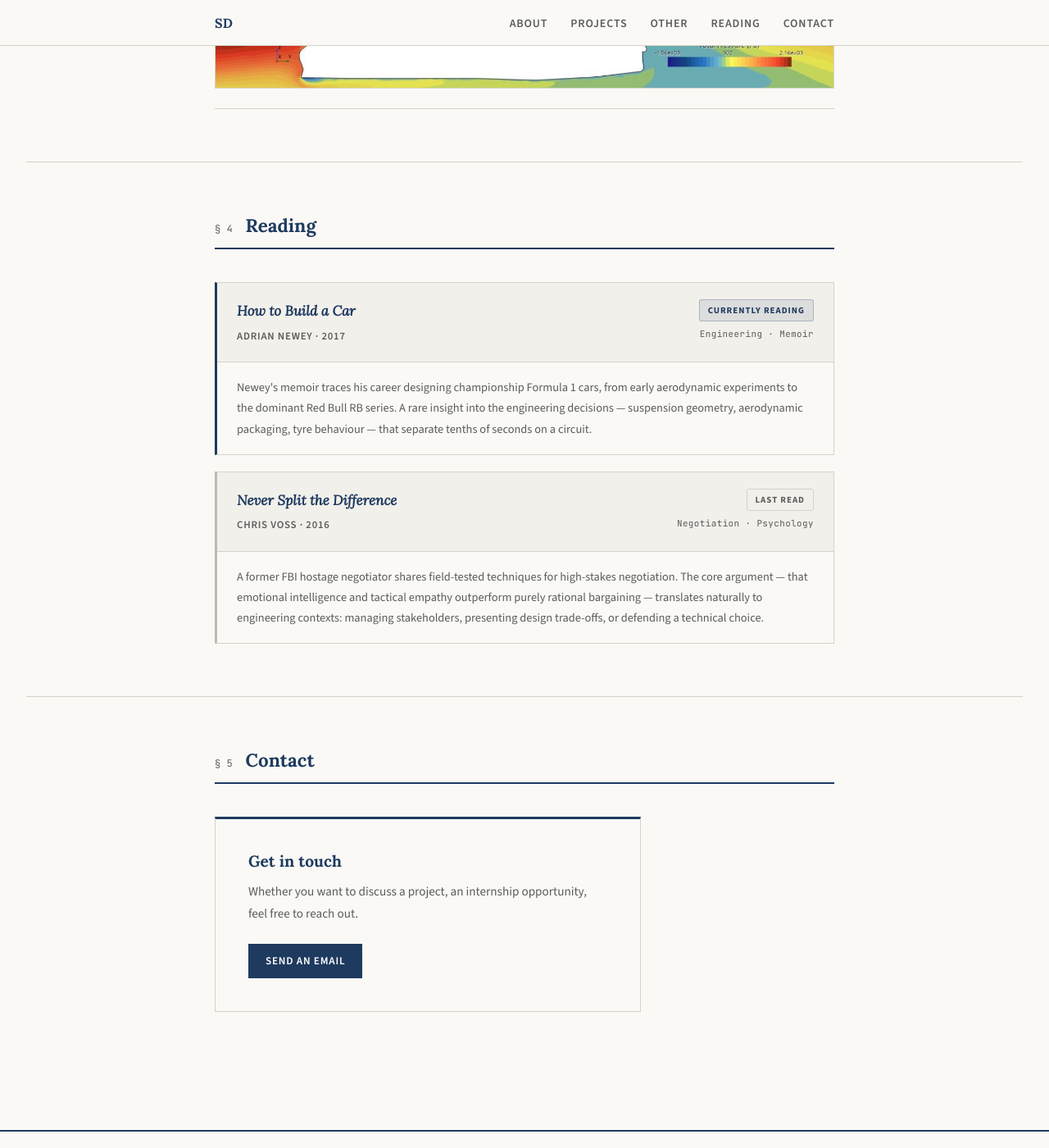
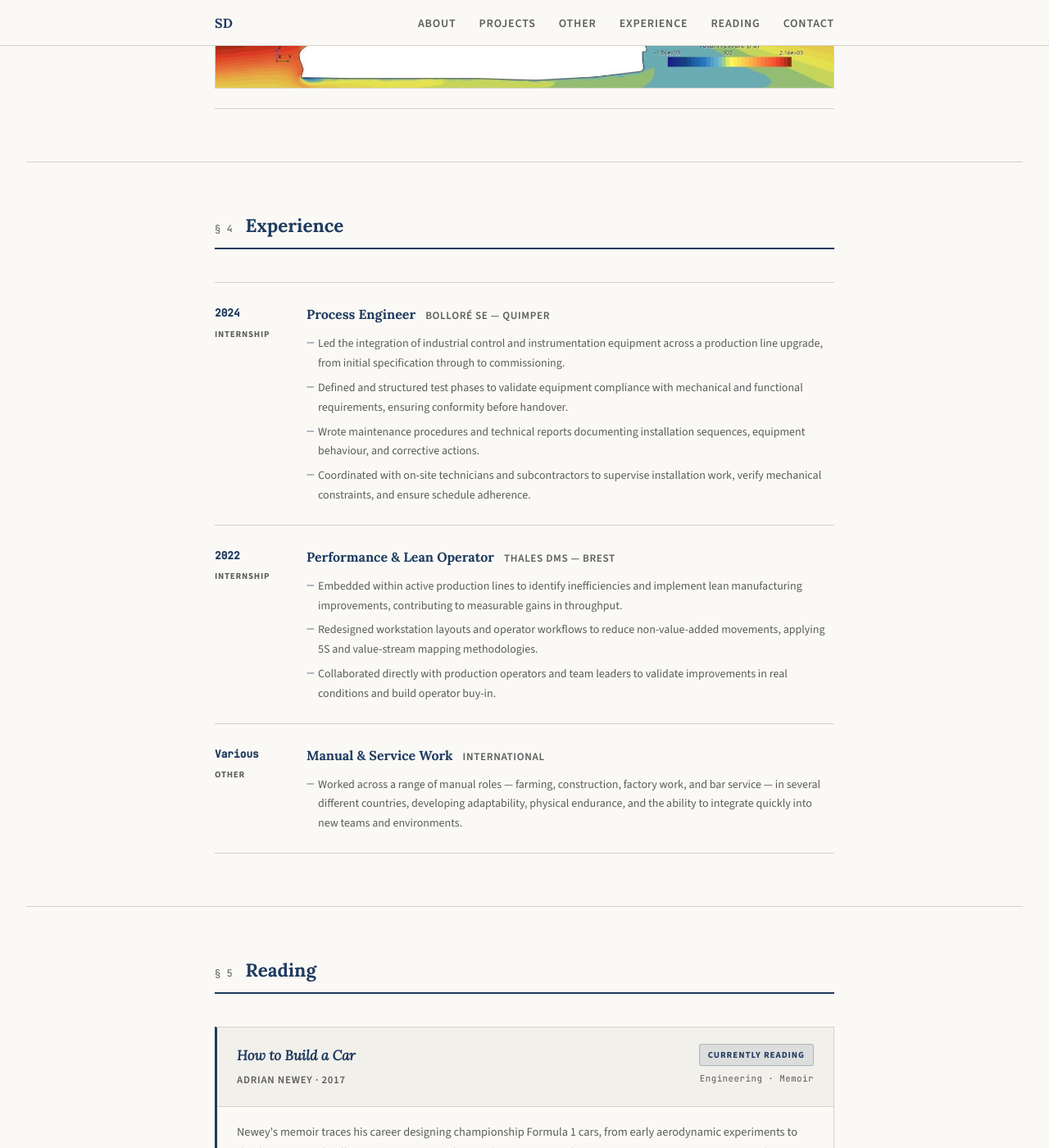
Before and after one commit to SamuelDADEN/Portofolio-Samuel-Daden, a Jekyll site: the page built from index.html, in a window 1280 px wide and 1400 px high, scrolled down 4698 px. Shown: the whole window at 82% size. Built offline with Jekyll 4.4.1, drawn with Linux system fonts in a browser that asks for light colours.

Commit message:
feat: add Experience section (§ 4)
Three entries with year + type label on the left, role + company
header and bullet points on the right:
- Process Engineer — Bolloré SE, Quimper (2024)
- Performance & Lean Operator — Thales DMS, Brest (2022)
- Manual & Service Work — International (various)
Nav updated, Contact renumbered § 6.

https://claude.ai/code/session_012aPQPhdN9sN9dcAX4rw1B2

```diff
--- a/_includes/nav.html
+++ b/_includes/nav.html
@@ -5,6 +5,7 @@
       <li><a href="{{ '/#about' | relative_url }}">About</a></li>
       <li><a href="{{ '/#projects' | relative_url }}">Projects</a></li>
       <li><a href="{{ '/#other-projects' | relative_url }}">Other</a></li>
+      <li><a href="{{ '/#experience' | relative_url }}">Experience</a></li>
       <li><a href="{{ '/#reading' | relative_url }}">Reading</a></li>
       <li><a href="{{ '/#contact' | relative_url }}">Contact</a></li>
     </ul>
--- a/_sass/_home.scss
+++ b/_sass/_home.scss
@@ -206,6 +206,105 @@
     }
 
     &:last-child { border-bottom: none; }
+  }
+}
+
+// ── Experience ───────────────────────────────────────
+.experience-list {
+  display: flex;
+  flex-direction: column;
+}
+
+.exp-entry {
+  display: grid;
+  grid-template-columns: 88px 1fr;
+  gap: 0 24px;
+  padding: 24px 0;
+  border-bottom: 1px solid $color-border;
+
+  &:first-child { border-top: 1px solid $color-border; }
+
+  @media (max-width: 600px) {
+    grid-template-columns: 1fr;
+    gap: 8px 0;
+  }
+}
+
+.exp-left {
+  display: flex;
+  flex-direction: column;
+  gap: 4px;
+  padding-top: 2px;
+}
+
+.exp-date {
+  font-family: $font-mono;
+  font-size: 0.8rem;
+  color: $color-navy;
+  font-weight: 600;
+}
+
+.exp-type {
+  font-family: $font-sans;
+  font-size: 0.68rem;
+  font-weight: 700;
+  text-transform: uppercase;
+  letter-spacing: 0.07em;
+  color: $color-muted;
+}
+
+.exp-body {
+  display: flex;
+  flex-direction: column;
+  gap: 10px;
+}
+
+.exp-header {
+  display: flex;
+  align-items: baseline;
+  gap: 12px;
+  flex-wrap: wrap;
+}
+
+.exp-role {
+  font-family: $font-serif;
+  font-size: 1rem;
+  font-weight: 700;
+  color: $color-navy;
+}
+
+.exp-company {
+  font-family: $font-sans;
+  font-size: 0.82rem;
+  font-weight: 600;
+  color: $color-muted;
+  text-transform: uppercase;
+  letter-spacing: 0.05em;
+}
+
+.exp-bullets {
+  list-style: none;
+  padding: 0;
+  margin: 0;
+  display: flex;
+  flex-direction: column;
+  gap: 6px;
+
+  li {
+    font-family: $font-sans;
+    font-size: 0.875rem;
+    color: $color-muted;
+    line-height: 1.7;
+    padding-left: 14px;
+    position: relative;
+
+    &::before {
+      content: '—';
+      position: absolute;
+      left: 0;
+      color: $color-navy;
+      font-size: 0.75rem;
+    }
   }
 }
 
--- a/index.html
+++ b/index.html
@@ -191,10 +191,77 @@ title: Home
 
 <hr class="divider">
 
+<!-- ── Experience ────────────────────────────────────── -->
+<section class="section" id="experience">
+  <div class="section-heading">
+    <span class="section-num">§ 4</span>
+    <h2>Experience</h2>
+  </div>
+
+  <div class="experience-list">
+
+    <div class="exp-entry">
+      <div class="exp-left">
+        <span class="exp-date">2024</span>
+        <span class="exp-type">Internship</span>
+      </div>
+      <div class="exp-body">
+        <div class="exp-header">
+          <span class="exp-role">Process Engineer</span>
+          <span class="exp-company">Bolloré SE — Quimper</span>
+        </div>
+        <ul class="exp-bullets">
+          <li>Led the integration of industrial control and instrumentation equipment across a production line upgrade, from initial specification through to commissioning.</li>
+          <li>Defined and structured test phases to validate equipment compliance with mechanical and functional requirements, ensuring conformity before handover.</li>
+          <li>Wrote maintenance procedures and technical reports documenting installation sequences, equipment behaviour, and corrective actions.</li>
+          <li>Coordinated with on-site technicians and subcontractors to supervise installation work, verify mechanical constraints, and ensure schedule adherence.</li>
+        </ul>
+      </div>
+    </div>
+
+    <div class="exp-entry">
+      <div class="exp-left">
+        <span class="exp-date">2022</span>
+        <span class="exp-type">Internship</span>
+      </div>
+      <div class="exp-body">
+        <div class="exp-header">
+          <span class="exp-role">Performance &amp; Lean Operator</span>
+          <span class="exp-company">Thales DMS — Brest</span>
+        </div>
+        <ul class="exp-bullets">
+          <li>Embedded within active production lines to identify inefficiencies and implement lean manufacturing improvements, contributing to measurable gains in throughput.</li>
+          <li>Redesigned workstation layouts and operator workflows to reduce non-value-added movements, applying 5S and value-stream mapping methodologies.</li>
+          <li>Collaborated directly with production operators and team leaders to validate improvements in real conditions and build operator buy-in.</li>
+        </ul>
+      </div>
+    </div>
+
+    <div class="exp-entry">
+      <div class="exp-left">
+        <span class="exp-date">Various</span>
+        <span class="exp-type">Other</span>
+      </div>
+      <div class="exp-body">
+        <div class="exp-header">
+          <span class="exp-role">Manual &amp; Service Work</span>
+          <span class="exp-company">International</span>
+        </div>
+        <ul class="exp-bullets">
+          <li>Worked across a range of manual roles — farming, construction, factory work, and bar service — in several different countries, developing adaptability, physical endurance, and the ability to integrate quickly into new teams and environments.</li>
+        </ul>
+      </div>
+    </div>
+
+  </div>
+</section>
+
+<hr class="divider">
+
 <!-- ── Reading ───────────────────────────────────────── -->
 <section class="section" id="reading">
   <div class="section-heading">
-    <span class="section-num">§ 4</span>
+    <span class="section-num">§ 5</span>
     <h2>Reading</h2>
   </div>
 
@@ -250,7 +317,7 @@ title: Home
 <!-- ── Contact ───────────────────────────────────────── -->
 <section class="section" id="contact">
   <div class="section-heading">
-    <span class="section-num">§ 5</span>
+    <span class="section-num">§ 6</span>
     <h2>Contact</h2>
   </div>
 
```
